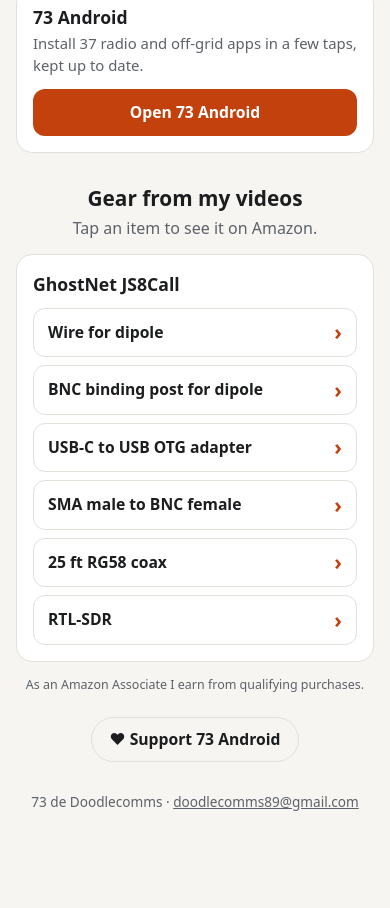
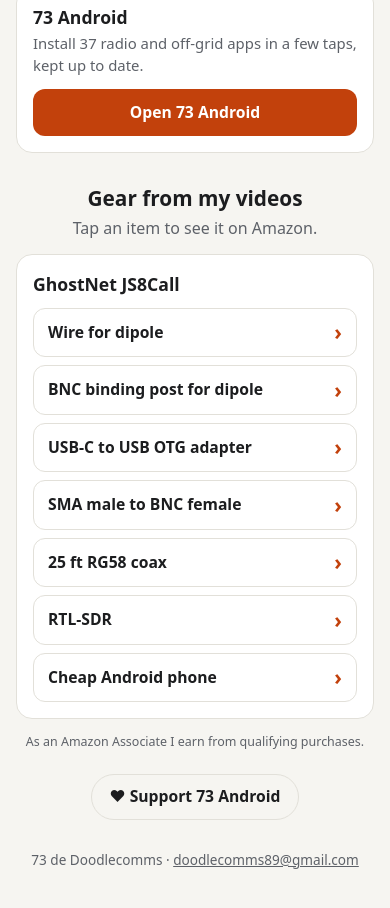
Before and after one commit to doodlecomms/doodlecomms.github.io, a plain HTML site: page index.html in a window 390 px wide. Shown: the part 710-1618 px from the top of the page. Before the commit the page ends 1579 px from the top, so only its background shows below. Drawn offline with Linux system fonts and the light colour scheme.

Commit message:
GhostNet JS8Call kit: add cheap Android phone
Co-Authored-By: Claude Opus 5.5 <noreply@anthropic.com>

```diff
--- a/index.html
+++ b/index.html
@@ -109,6 +109,7 @@ footer a{color:inherit}
       <li><a href="https://link.amazon/B08b7skTd" target="_blank" rel="sponsored noopener">SMA male to BNC female</a></li>
       <li><a href="https://link.amazon/B0dmtcWzd" target="_blank" rel="sponsored noopener">25 ft RG58 coax</a></li>
       <li><a href="https://link.amazon/B0faWtsHc" target="_blank" rel="sponsored noopener">RTL-SDR</a></li>
+      <li><a href="https://link.amazon/B07ksfNfG" target="_blank" rel="sponsored noopener">Cheap Android phone</a></li>
     </ul>
   </div>
   <p class="disclosure">As an Amazon Associate I earn from qualifying purchases.</p>
```
